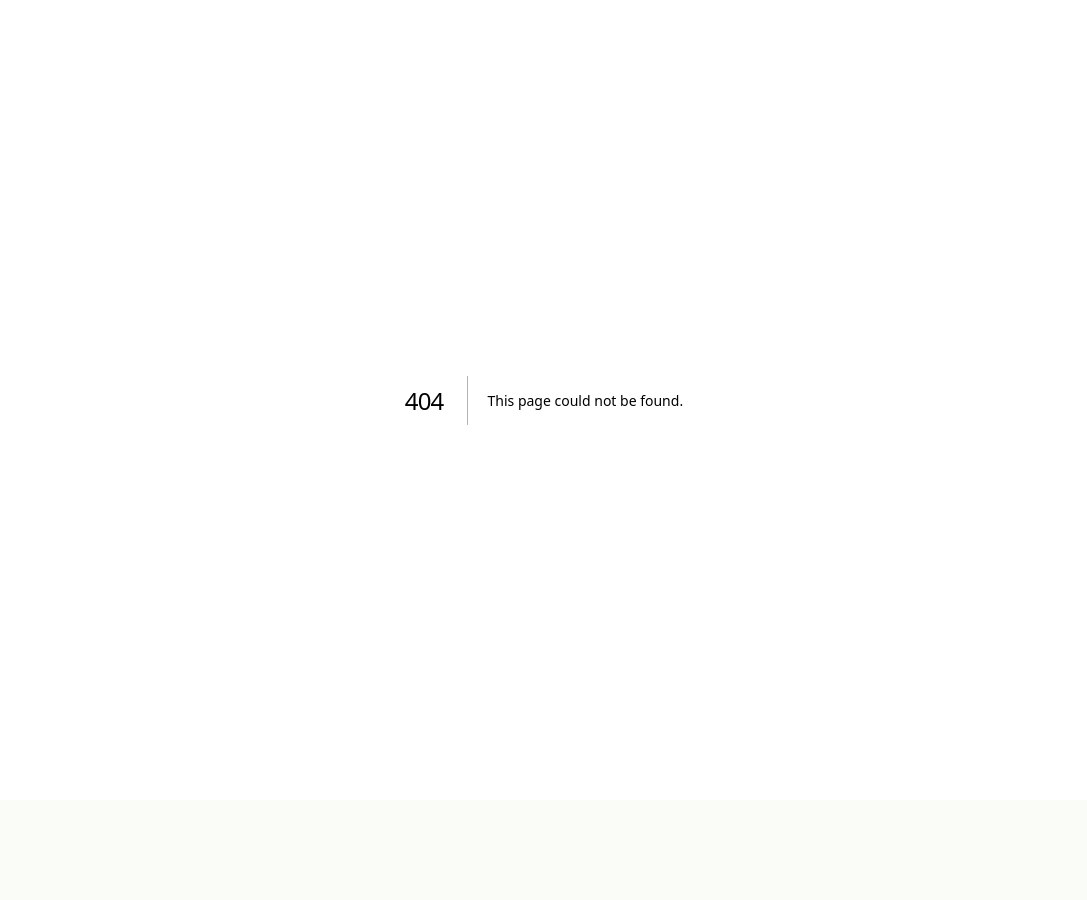
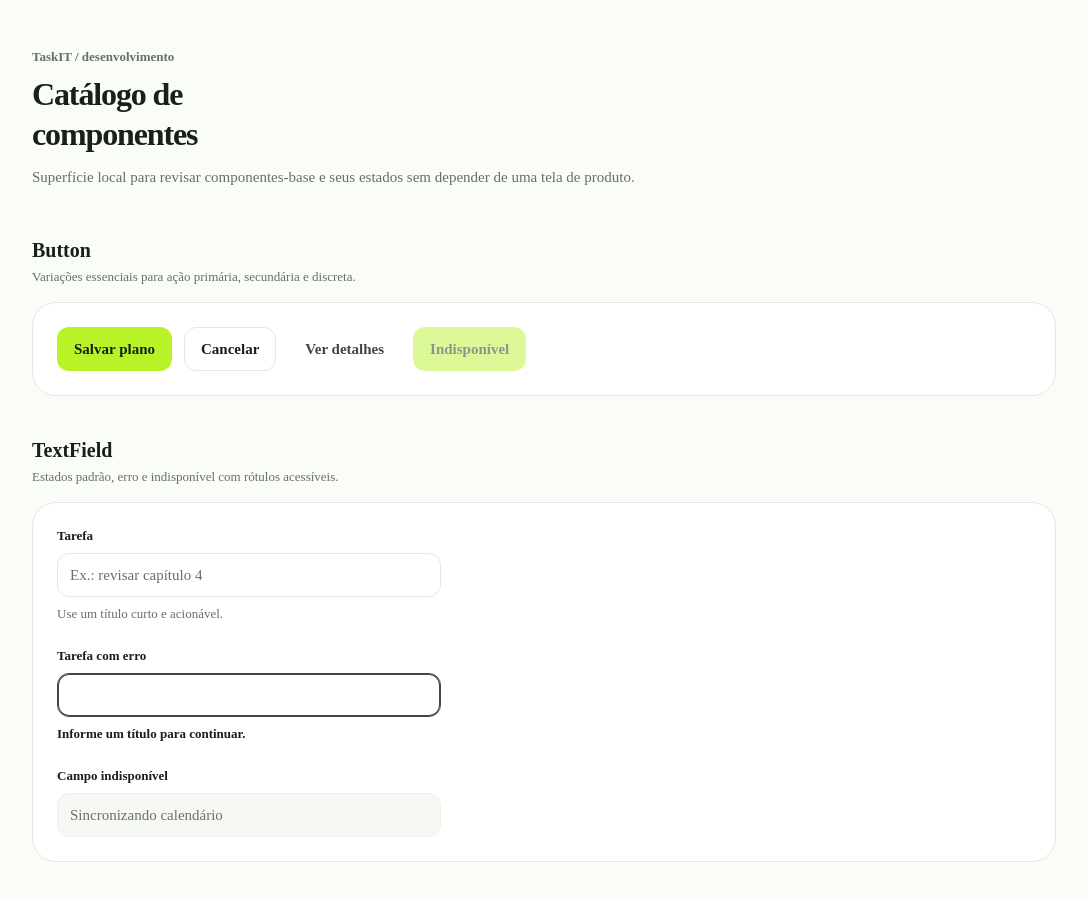
Before and after one commit to jukazilli/TaskIT, a Next.js app: page /dev/components in a window 1280 px wide. Before the commit this address had no page. Shown: the top 900 px of the page, without its empty margins (96-1183 px from the left). Before the commit the page ends 800 px from the top, so only its background shows below. Built offline with nearby package versions, Linux system fonts and the light colour scheme.

Commit message:
feat: add lightweight component catalog

```diff
--- /dev/null
+++ b/src/app/dev/components/page.module.css
@@ -0,0 +1,102 @@
+.catalog {
+  width: min(100% - (2 * var(--space-6)), 64rem);
+  margin: 0 auto;
+  padding: var(--space-12) 0 var(--space-16);
+}
+
+.header {
+  max-width: 42rem;
+  margin-bottom: var(--space-12);
+}
+
+.eyebrow {
+  margin: 0 0 var(--space-2);
+  color: var(--color-ink-600);
+  font-size: var(--text-small-size);
+  font-weight: var(--font-weight-bold);
+  line-height: var(--text-small-line);
+}
+
+.header h1,
+.sectionHeading h2 {
+  margin: 0;
+}
+
+.header h1 {
+  font-size: var(--text-display-size);
+  line-height: var(--text-display-line);
+}
+
+.intro,
+.sectionHeading p {
+  color: var(--color-ink-600);
+}
+
+.intro {
+  margin: var(--space-3) 0 0;
+  font-size: var(--text-body-size);
+  line-height: var(--text-body-line);
+}
+
+.section {
+  display: grid;
+  gap: var(--space-4);
+  margin-top: var(--space-10);
+}
+
+.sectionHeading {
+  display: grid;
+  gap: var(--space-1);
+}
+
+.sectionHeading h2 {
+  font-size: var(--text-h2-size);
+  line-height: var(--text-h2-line);
+}
+
+.sectionHeading p {
+  margin: 0;
+  font-size: var(--text-small-size);
+  line-height: var(--text-small-line);
+}
+
+.preview,
+.previewGrid {
+  padding: var(--space-6);
+  background: var(--color-surface-0);
+  border: 1px solid var(--color-border);
+  border-radius: var(--radius-xl);
+}
+
+.row {
+  display: flex;
+  flex-wrap: wrap;
+  gap: var(--space-3);
+  align-items: center;
+}
+
+.previewGrid {
+  display: grid;
+  gap: var(--space-6);
+}
+
+@media (max-width: 40rem) {
+  .catalog {
+    width: min(100% - (2 * var(--space-4)), 64rem);
+    padding-top: var(--space-8);
+  }
+
+  .preview,
+  .previewGrid {
+    padding: var(--space-4);
+    border-radius: var(--radius-lg);
+  }
+
+  .row {
+    align-items: stretch;
+  }
+
+  .row > * {
+    width: 100%;
+  }
+}
--- /dev/null
+++ b/src/app/dev/components/page.tsx
@@ -0,0 +1,68 @@
+import { notFound } from "next/navigation";
+
+import { Button, TextField } from "@/components/ui";
+
+import styles from "./page.module.css";
+
+export default function ComponentsCatalogPage() {
+  if (process.env.NODE_ENV === "production") {
+    notFound();
+  }
+
+  return (
+    <main className={styles.catalog}>
+      <header className={styles.header}>
+        <p className={styles.eyebrow}>TaskIT / desenvolvimento</p>
+        <h1>Catálogo de componentes</h1>
+        <p className={styles.intro}>
+          Superfície local para revisar componentes-base e seus estados sem
+          depender de uma tela de produto.
+        </p>
+      </header>
+
+      <section className={styles.section} aria-labelledby="button-title">
+        <div className={styles.sectionHeading}>
+          <h2 id="button-title">Button</h2>
+          <p>Variações essenciais para ação primária, secundária e discreta.</p>
+        </div>
+
+        <div className={styles.preview}>
+          <div className={styles.row}>
+            <Button>Salvar plano</Button>
+            <Button variant="secondary">Cancelar</Button>
+            <Button variant="quiet">Ver detalhes</Button>
+            <Button disabled>Indisponível</Button>
+          </div>
+        </div>
+      </section>
+
+      <section className={styles.section} aria-labelledby="field-title">
+        <div className={styles.sectionHeading}>
+          <h2 id="field-title">TextField</h2>
+          <p>Estados padrão, erro e indisponível com rótulos acessíveis.</p>
+        </div>
+
+        <div className={styles.previewGrid}>
+          <TextField
+            id="catalog-task"
+            label="Tarefa"
+            placeholder="Ex.: revisar capítulo 4"
+            hint="Use um título curto e acionável."
+          />
+          <TextField
+            id="catalog-error"
+            label="Tarefa com erro"
+            defaultValue=" "
+            error="Informe um título para continuar."
+          />
+          <TextField
+            id="catalog-disabled"
+            label="Campo indisponível"
+            defaultValue="Sincronizando calendário"
+            disabled
+          />
+        </div>
+      </section>
+    </main>
+  );
+}
--- /dev/null
+++ b/src/components/ui/button.module.css
@@ -0,0 +1,52 @@
+.button {
+  display: inline-flex;
+  min-height: 2.75rem;
+  align-items: center;
+  justify-content: center;
+  gap: var(--space-2);
+  padding: 0 var(--space-4);
+  border: 1px solid transparent;
+  border-radius: var(--radius-md);
+  font-size: var(--text-body-size);
+  font-weight: var(--font-weight-bold);
+  line-height: var(--text-body-line);
+  cursor: pointer;
+  transition:
+    background-color var(--motion-fast) var(--motion-ease),
+    border-color var(--motion-fast) var(--motion-ease),
+    opacity var(--motion-fast) var(--motion-ease);
+}
+
+.button:disabled {
+  cursor: not-allowed;
+  opacity: 0.48;
+}
+
+.primary {
+  color: var(--color-ink-950);
+  background: var(--color-brand-500);
+}
+
+.primary:hover:not(:disabled) {
+  background: var(--color-brand-300);
+}
+
+.secondary {
+  color: var(--color-ink-950);
+  background: var(--color-surface-0);
+  border-color: var(--color-border);
+}
+
+.secondary:hover:not(:disabled) {
+  background: var(--color-surface-2);
+}
+
+.quiet {
+  color: var(--color-ink-700);
+  background: transparent;
+}
+
+.quiet:hover:not(:disabled) {
+  color: var(--color-ink-950);
+  background: var(--color-surface-2);
+}
--- /dev/null
+++ b/src/components/ui/button.tsx
@@ -0,0 +1,22 @@
+import type { ComponentPropsWithoutRef } from "react";
+
+import styles from "./button.module.css";
+
+type ButtonVariant = "primary" | "secondary" | "quiet";
+
+export type ButtonProps = ComponentPropsWithoutRef<"button"> & {
+  variant?: ButtonVariant;
+};
+
+export function Button({
+  className,
+  variant = "primary",
+  type = "button",
+  ...props
+}: ButtonProps) {
+  const classes = [styles.button, styles[variant], className]
+    .filter(Boolean)
+    .join(" ");
+
+  return <button className={classes} type={type} {...props} />;
+}
--- /dev/null
+++ b/src/components/ui/index.ts
@@ -0,0 +1,2 @@
+export { Button, type ButtonProps } from "./button";
+export { TextField, type TextFieldProps } from "./text-field";
--- /dev/null
+++ b/src/components/ui/text-field.module.css
@@ -0,0 +1,58 @@
+.field {
+  display: grid;
+  gap: var(--space-2);
+  width: min(100%, 24rem);
+}
+
+.label {
+  color: var(--color-ink-950);
+  font-size: var(--text-small-size);
+  font-weight: var(--font-weight-bold);
+  line-height: var(--text-small-line);
+}
+
+.input {
+  width: 100%;
+  min-height: 2.75rem;
+  padding: 0 var(--space-3);
+  color: var(--color-ink-950);
+  background: var(--color-surface-0);
+  border: 1px solid var(--color-border);
+  border-radius: var(--radius-md);
+  font-size: var(--text-body-size);
+  line-height: var(--text-body-line);
+  transition:
+    border-color var(--motion-fast) var(--motion-ease),
+    background-color var(--motion-fast) var(--motion-ease);
+}
+
+.input::placeholder {
+  color: var(--color-ink-600);
+}
+
+.input:disabled {
+  cursor: not-allowed;
+  background: var(--color-surface-2);
+  opacity: 0.64;
+}
+
+.invalid {
+  border-color: var(--color-ink-700);
+  box-shadow: inset 0 0 0 1px var(--color-ink-700);
+}
+
+.hint,
+.error {
+  margin: 0;
+  font-size: var(--text-small-size);
+  line-height: var(--text-small-line);
+}
+
+.hint {
+  color: var(--color-ink-600);
+}
+
+.error {
+  color: var(--color-ink-950);
+  font-weight: var(--font-weight-medium);
+}
--- /dev/null
+++ b/src/components/ui/text-field.tsx
@@ -0,0 +1,52 @@
+import type { ComponentPropsWithoutRef } from "react";
+
+import styles from "./text-field.module.css";
+
+export type TextFieldProps = Omit<
+  ComponentPropsWithoutRef<"input">,
+  "aria-describedby" | "aria-invalid" | "id"
+> & {
+  id: string;
+  label: string;
+  hint?: string;
+  error?: string;
+};
+
+export function TextField({
+  error,
+  hint,
+  id,
+  label,
+  className,
+  ...props
+}: TextFieldProps) {
+  const message = error ?? hint;
+  const messageId = message ? `${id}-message` : undefined;
+  const inputClasses = [styles.input, error ? styles.invalid : undefined, className]
+    .filter(Boolean)
+    .join(" ");
+
+  return (
+    <div className={styles.field}>
+      <label className={styles.label} htmlFor={id}>
+        {label}
+      </label>
+      <input
+        {...props}
+        aria-describedby={messageId}
+        aria-invalid={error ? true : undefined}
+        className={inputClasses}
+        id={id}
+      />
+      {message ? (
+        <p
+          className={error ? styles.error : styles.hint}
+          id={messageId}
+          role={error ? "alert" : undefined}
+        >
+          {message}
+        </p>
+      ) : null}
+    </div>
+  );
+}
```
Also changed, not shown: src/components/README.md, 1 other file (tests, documents, lock files or other folders).
